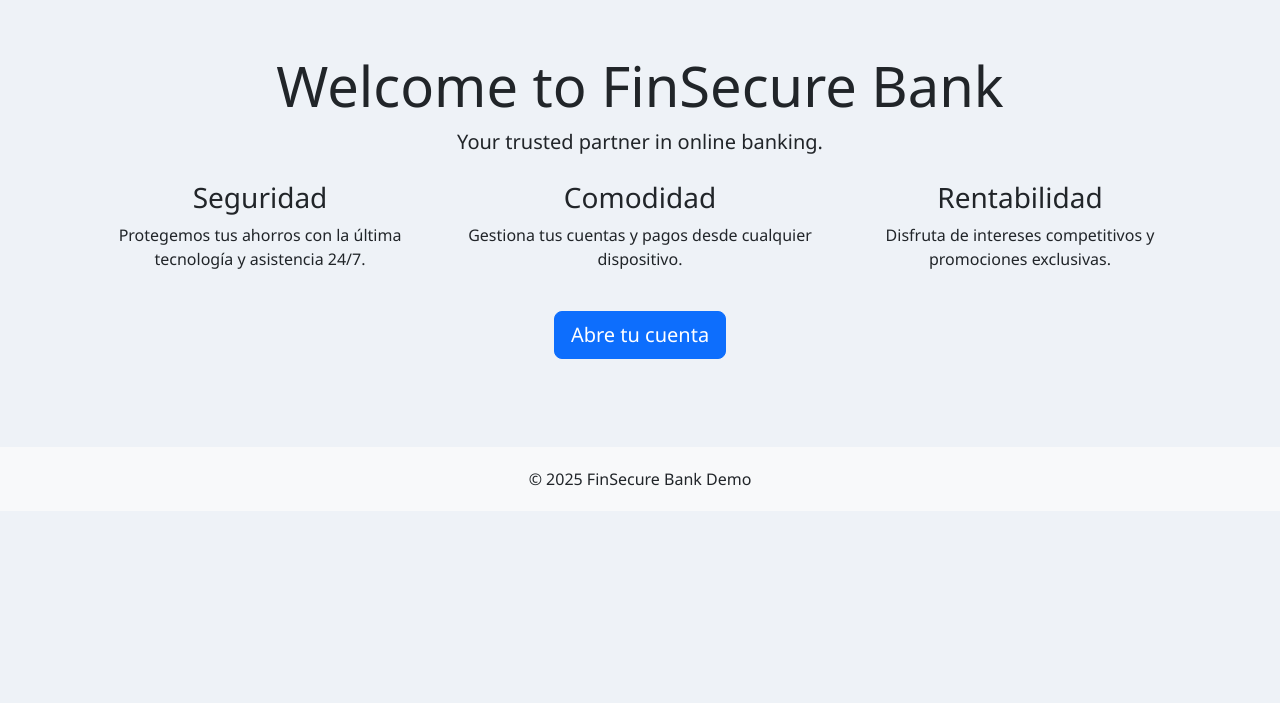
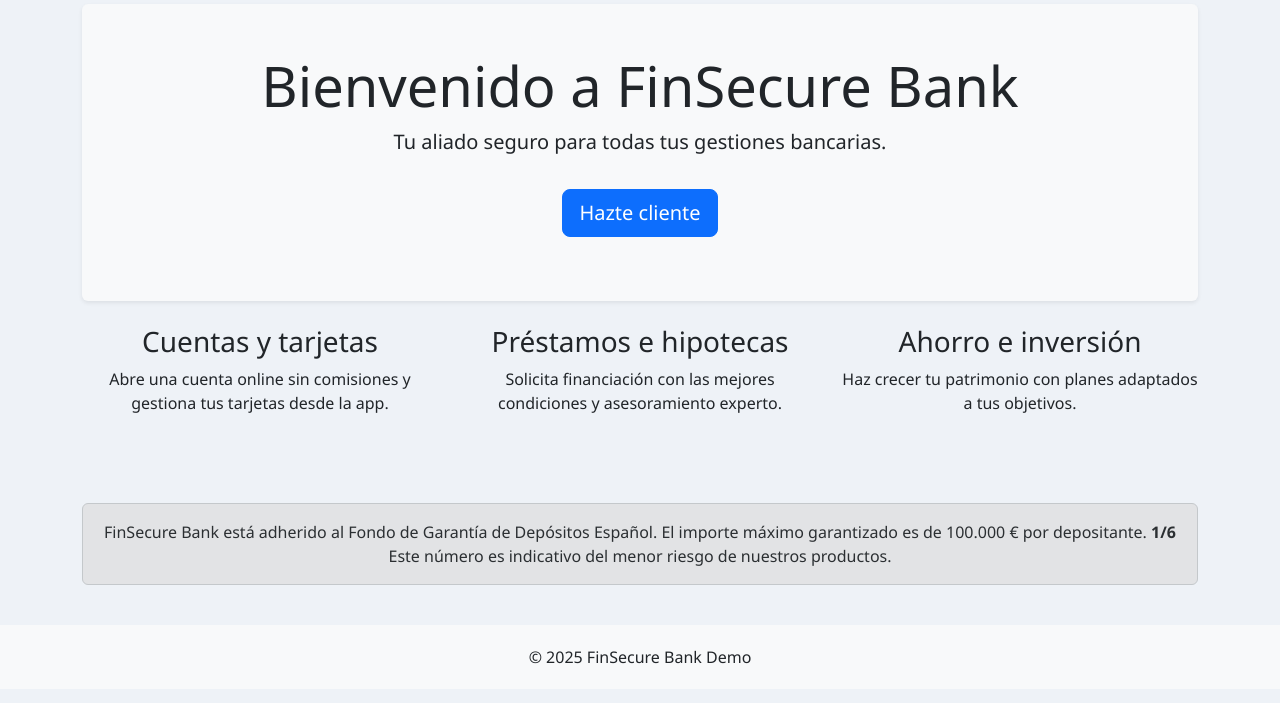
Before and after one commit to j0rd1s3rr4n0/FinSecure_Bank, a Flask app: page / in a window 1280 px wide. Shown: the part 56-759 px from the top of the page. Run offline with Flask 3, Linux system fonts and the light colour scheme; some libraries are stand-ins or nearby versions.

Commit message:
Improve home page with realistic banking sections

```diff
--- a/templates/index.html
+++ b/templates/index.html
@@ -1,27 +1,33 @@
 {% extends 'base.html' %}
 {% block title %}Welcome - FinSecure Bank{% endblock %}
 {% block content %}
-<div class="py-5 text-center">
-  <h1 class="display-4">Welcome to FinSecure Bank</h1>
-  <p class="lead">Your trusted partner in online banking.</p>
+<div class="text-center py-5 bg-light rounded shadow-sm mb-4">
+  <h1 class="display-4">Bienvenido a FinSecure Bank</h1>
+  <p class="lead">Tu aliado seguro para todas tus gestiones bancarias.</p>
   {% if not session.get('user_id') %}
-  <div class="row my-4">
-    <div class="col-md-4">
-      <h3>Seguridad</h3>
-      <p>Protegemos tus ahorros con la última tecnología y asistencia 24/7.</p>
-    </div>
-    <div class="col-md-4">
-      <h3>Comodidad</h3>
-      <p>Gestiona tus cuentas y pagos desde cualquier dispositivo.</p>
-    </div>
-    <div class="col-md-4">
-      <h3>Rentabilidad</h3>
-      <p>Disfruta de intereses competitivos y promociones exclusivas.</p>
-    </div>
-  </div>
-  <a class="btn btn-primary btn-lg" href="{{ url_for('register') }}">Abre tu cuenta</a>
+  <a class="btn btn-primary btn-lg my-3" href="{{ url_for('register') }}">Hazte cliente</a>
   {% else %}
-  <a class="btn btn-primary btn-lg" href="{{ url_for('dashboard') }}">Ir a tu panel</a>
+  <a class="btn btn-primary btn-lg my-3" href="{{ url_for('dashboard') }}">Ir a tu panel</a>
   {% endif %}
 </div>
+
+{% if not session.get('user_id') %}
+<div class="row text-center mb-5">
+  <div class="col-md-4 mb-4">
+    <h3>Cuentas y tarjetas</h3>
+    <p>Abre una cuenta online sin comisiones y gestiona tus tarjetas desde la app.</p>
+  </div>
+  <div class="col-md-4 mb-4">
+    <h3>Préstamos e hipotecas</h3>
+    <p>Solicita financiación con las mejores condiciones y asesoramiento experto.</p>
+  </div>
+  <div class="col-md-4 mb-4">
+    <h3>Ahorro e inversión</h3>
+    <p>Haz crecer tu patrimonio con planes adaptados a tus objetivos.</p>
+  </div>
+</div>
+<div class="alert alert-secondary text-center" role="alert">
+  FinSecure Bank está adherido al Fondo de Garantía de Depósitos Español. El importe máximo garantizado es de 100.000 &euro; por depositante. <strong>1/6</strong> Este número es indicativo del menor riesgo de nuestros productos.
+</div>
+{% endif %}
 {% endblock %}
```
